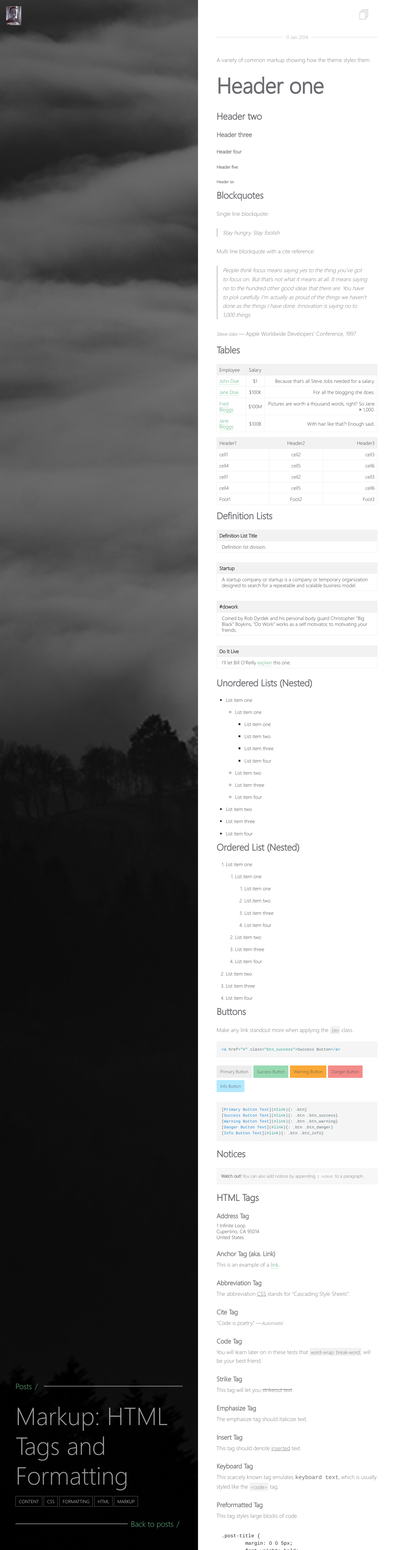
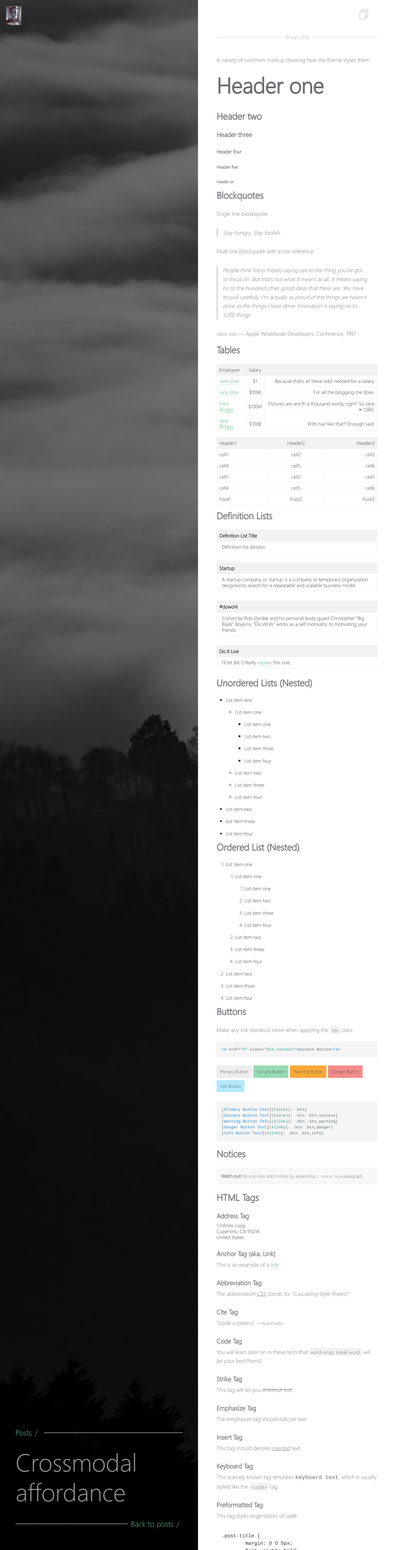
Before and after one commit to turtle2007/ff, a Jekyll site: the page built from _posts/2018-06-01-Crossmodal-Affordance.md, in a window 1280 px wide. Shown: the whole page at 31% size. Built offline with Jekyll 4.4.1, drawn with Linux system fonts in a browser that asks for light colours.

Commit message:
post 4 and 5

```diff
--- a/_posts/2014-01-11-markup-html-tags-and-formatting.md
+++ b/_posts/2018-06-01-Crossmodal-Affordance.md
@@ -1,14 +1,10 @@
 ---
 layout: post
-title: "Markup: HTML Tags and Formatting"
+title: "Crossmodal affordance"
+date:   2018-06-01
+excerpt: "Keywords: "
 categories:
   - Markup
-tags:
-  - content
-  - css
-  - formatting
-  - html
-  - markup
 ---
 
 A variety of common markup showing how the theme styles them.
```
Also changed, not shown: _posts/2018-12-21-Crossmodal-Paradox.md (renamed from _posts/2014-05-22-markup-more-images.md, +2 -1 lines).
